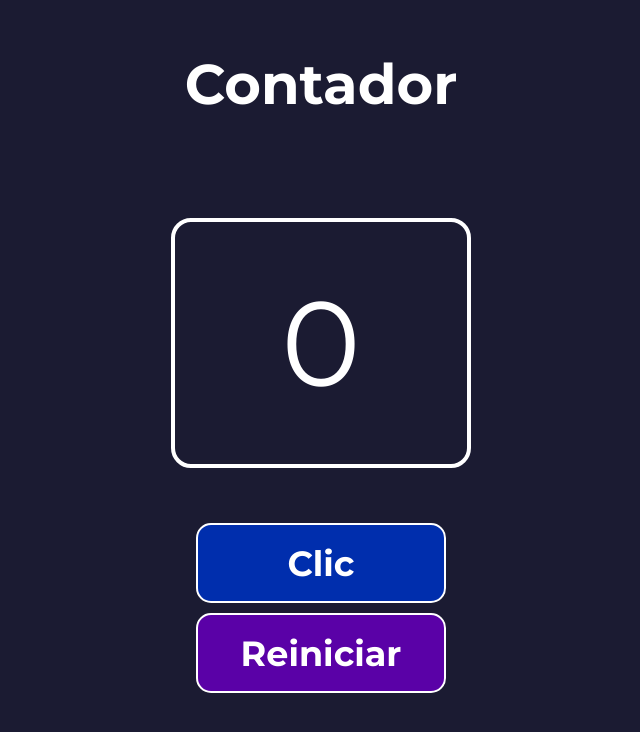
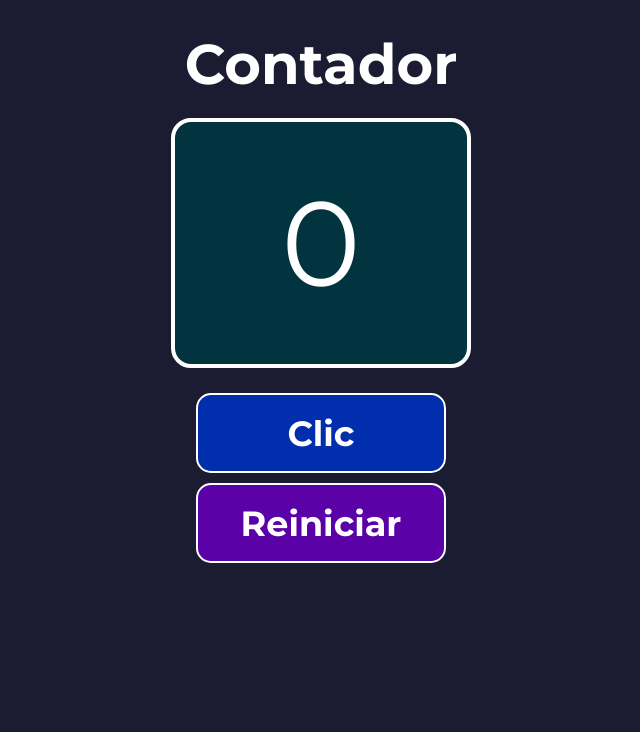
Before and after one commit to alfred3ks/contador, a React (Vite) app: page / in a window 1280 px wide. Shown: the top 732 px of the page, without its empty margins (319-959 px from the left). Built offline with nearby package versions, Linux system fonts and the light colour scheme.

Commit message:
Termino de colocar la interfaz movil.

```diff
--- a/src/App.css
+++ b/src/App.css
@@ -13,7 +13,7 @@
 	display: flex;
 	align-items: center;
 	justify-content: center;
-	padding: 50px 0;
+	margin-top: 30px;
 	color: #ffffff;
 	font-size: 2.8rem;
 	font-family: "Montserrat", sans-serif;
--- a/src/components/Contador.module.css
+++ b/src/components/Contador.module.css
@@ -4,10 +4,11 @@
 	font-size: 12rem;
 	padding: 25px;
 	color: #ffffff;
+	background-color: rgb(2, 52, 63);
 	display: flex;
 	align-items: center;
 	justify-content: center;
 	border: 4px solid #ffffff;
 	border-radius: 20px;
-	margin: 50px 0;
+	margin: 20px 0;
 }
```
